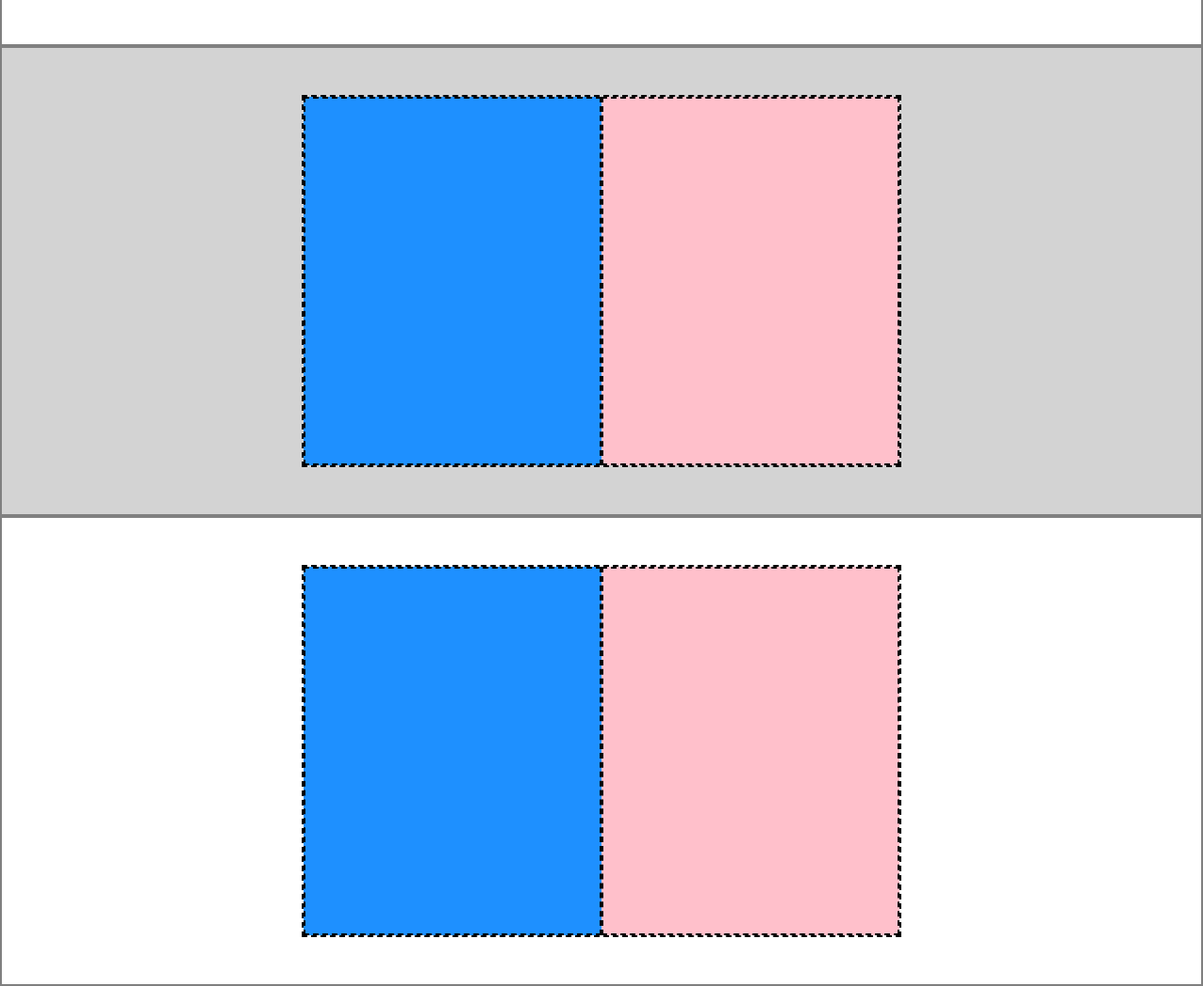
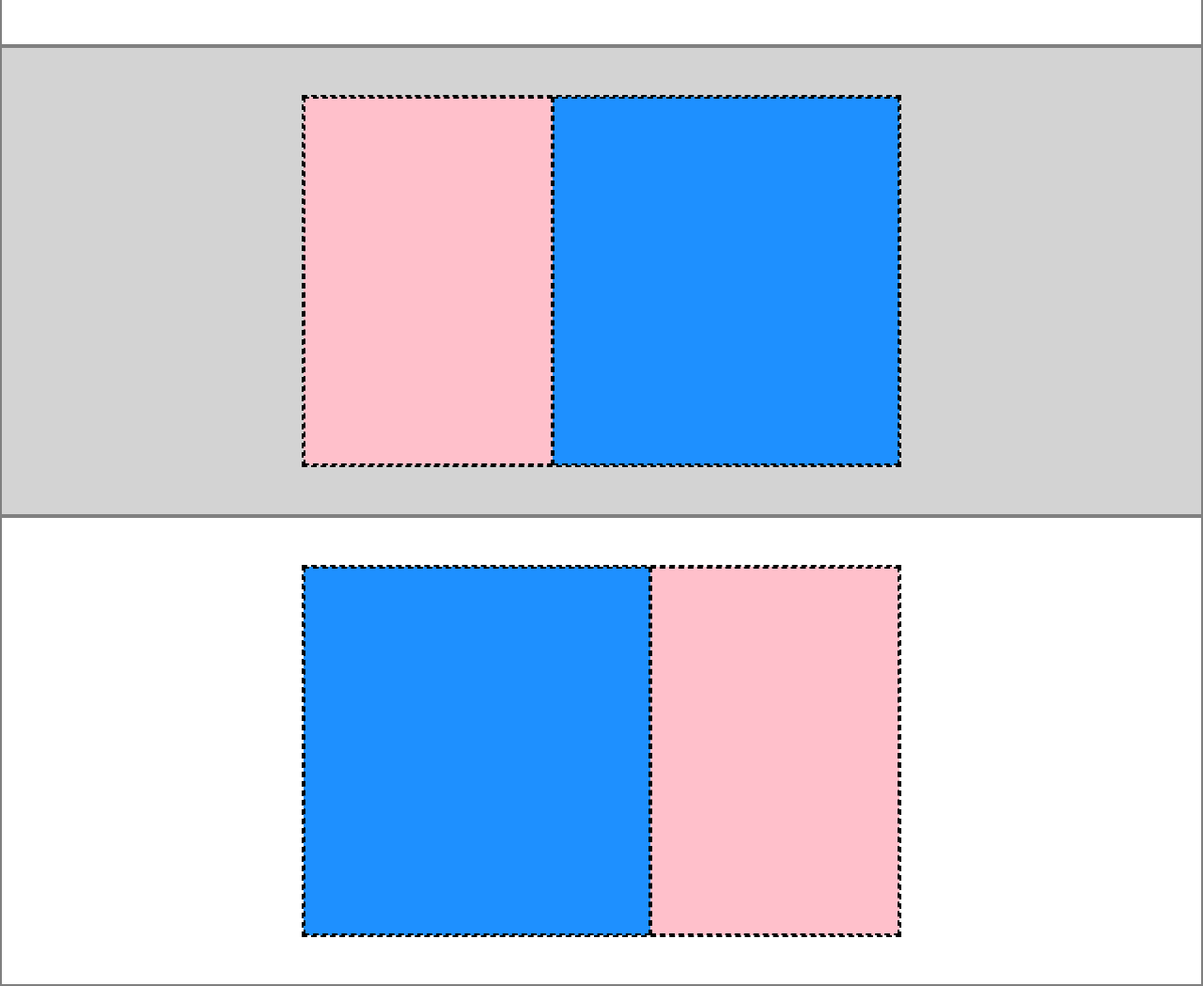
Before and after one commit to saverio-mandarano/htmlcss-struttura-discord, a plain HTML site: page index.html in a window 1280 px wide. Shown: the part 1011-2060 px from the top of the page at 94% size. Drawn offline with Linux system fonts and the light colour scheme.

Commit message:
aggiunta flex5 e flex7 nei boxe

```diff
--- a/css/style.css
+++ b/css/style.css
@@ -76,6 +76,15 @@ header {
   height: 100%;
 }
 
+/* flex */
+.flex-5 {
+  flex: 5;
+}
+
+.flex-7 {
+  flex: 7;
+}
+
 /* bg-color */
 .bg-blue {
   background-color: rgb(0, 0, 139);
--- a/index.html
+++ b/index.html
@@ -39,24 +39,25 @@
       <!-- secondo box -->
       <div class="hello-wrapper bg-white">
         <div class="hello-box">
-          <div class="box bg-azzurro"></div>
-          <div class="box bg-rosa-scuro"></div>
+          <div class="box bg-azzurro flex-7"></div>
+          <div class="box bg-rosa-scuro flex-5"></div>
         </div>
       </div>
       <!-- terzo boxe -->
       <div class="hello-wrapper bg-grey">
         <div class="hello-box">
-          <div class="box bg-azzurro"></div>
-          <div class="box bg-rosa-scuro"></div>
+          <div class="box bg-rosa-scuro flex-5"></div>
+          <div class="box bg-azzurro flex-7"></div>
         </div>
       </div>
       <!-- quarto boxe -->
       <div class="hello-wrapper bg-white">
         <div class="hello-box">
-          <div class="box bg-azzurro"></div>
-          <div class="box bg-rosa-scuro"></div>
+          <div class="box bg-azzurro flex-7"></div>
+          <div class="box bg-rosa-scuro flex-5"></div>
         </div>
       </div>
+      <!-- quinto box -->
     </main>
   </body>
 </html>
```
